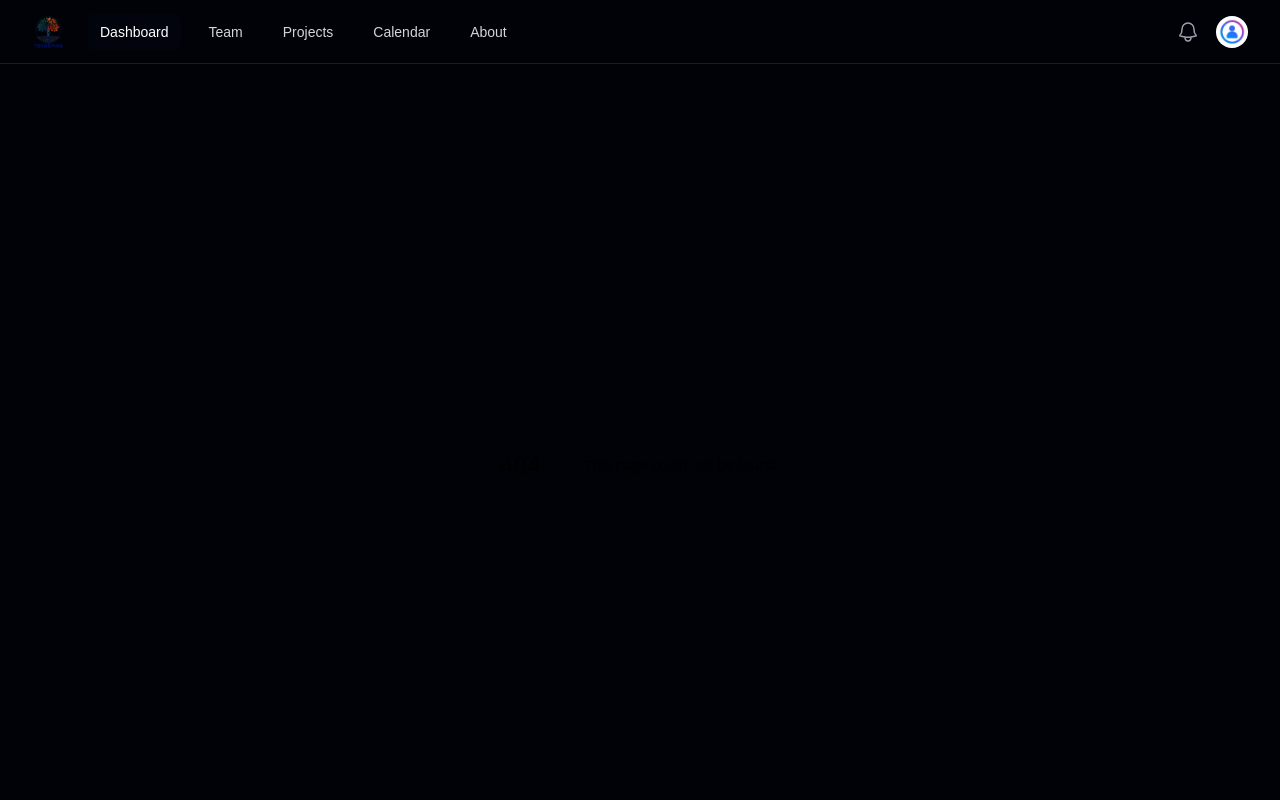
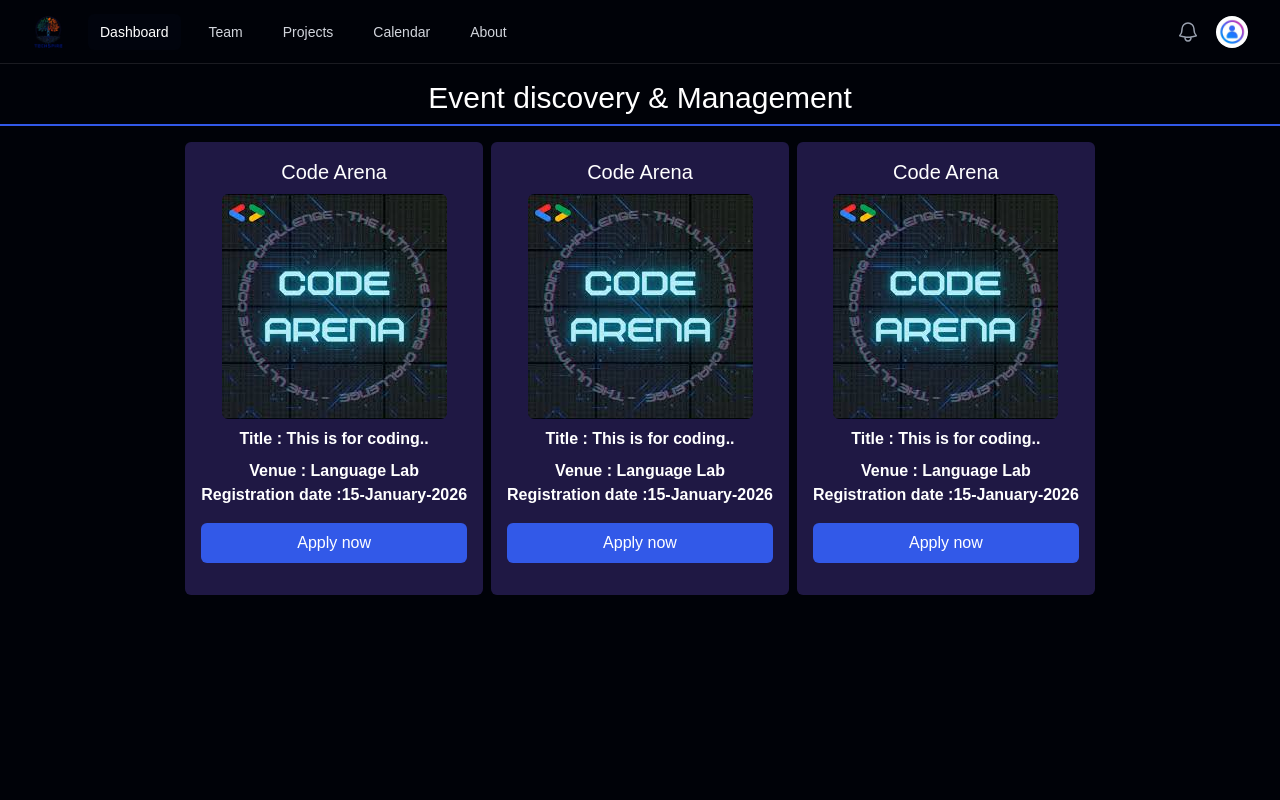
Before and after one commit to Abhisp2711/webhackthon-backend, a Next.js app: page /event in a window 1280 px wide. Before the commit this address had no page. Shown: the top 800 px of the page. Built offline with nearby package versions, Linux system fonts and the light colour scheme.

Commit message:
created event page

```diff
--- /dev/null
+++ b/app/event/page.tsx
@@ -0,0 +1,76 @@
+"use client";
+
+export default function event() {
+  return (
+    <div className="text-white">
+      {/* head line */}
+      <div>
+        <h2 className="text-3xl pt-4 text-center">
+          Event discovery & Management
+        </h2>
+        <div className="w-full h-0.5 mt-2 bg-[#3259E8]"></div>
+      </div>
+      {/* card section*/}
+      <div className="flex p-4 gap-2 flex-wrap items-center justify-center">
+        {/* card */}
+        <div className=" bg-[#1f1844] p-4 rounded-md ">
+          <div className="flex flex-col items-center justify-center">
+            <div>
+              <h2 className="text-center pb-2 text-xl">Code Arena</h2>
+            </div>
+            <img src="./event1.jpeg" alt="" className="rounded-md" />
+            <p className="text-center  text-md font-bold pt-2">
+              Title : This is for coding..
+            </p>
+            <p className="text-center  text-md font-bold pt-2">
+              Venue : Language Lab
+              <br />
+              Registration date :15-January-2026
+            </p>
+            <button className=" px-3 py-2 my-4 bg-[#3259E8] rounded-md w-full text-center ">
+              <a href="/login">Apply now</a>
+            </button>
+          </div>
+        </div>
+        <div className=" bg-[#1f1844] p-4 rounded-md ">
+          <div className="flex flex-col items-center justify-center">
+            <div>
+              <h2 className="text-center pb-2 text-xl">Code Arena</h2>
+            </div>
+            <img src="./event1.jpeg" alt="" className="rounded-md" />
+            <p className="text-center  text-md font-bold pt-2">
+              Title : This is for coding..
+            </p>
+            <p className="text-center  text-md font-bold pt-2">
+              Venue : Language Lab
+              <br />
+              Registration date :15-January-2026
+            </p>
+            <button className=" px-3 py-2 my-4 bg-[#3259E8] rounded-md w-full text-center ">
+              <a href="/login">Apply now</a>
+            </button>
+          </div>
+        </div>
+        <div className=" bg-[#1f1844] p-4 rounded-md ">
+          <div className="flex flex-col items-center justify-center">
+            <div>
+              <h2 className="text-center pb-2 text-xl">Code Arena</h2>
+            </div>
+            <img src="./event1.jpeg" alt="" className="rounded-md" />
+            <p className="text-center  text-md font-bold pt-2">
+              Title : This is for coding..
+            </p>
+            <p className="text-center  text-md font-bold pt-2">
+              Venue : Language Lab
+              <br />
+              Registration date :15-January-2026
+            </p>
+            <button className=" px-3 py-2 my-4 bg-[#3259E8] rounded-md w-full text-center ">
+              <a href="/login">Apply now</a>
+            </button>
+          </div>
+        </div>
+      </div>
+    </div>
+  );
+}
```
Also changed, not shown: public/event1.jpeg (added).
